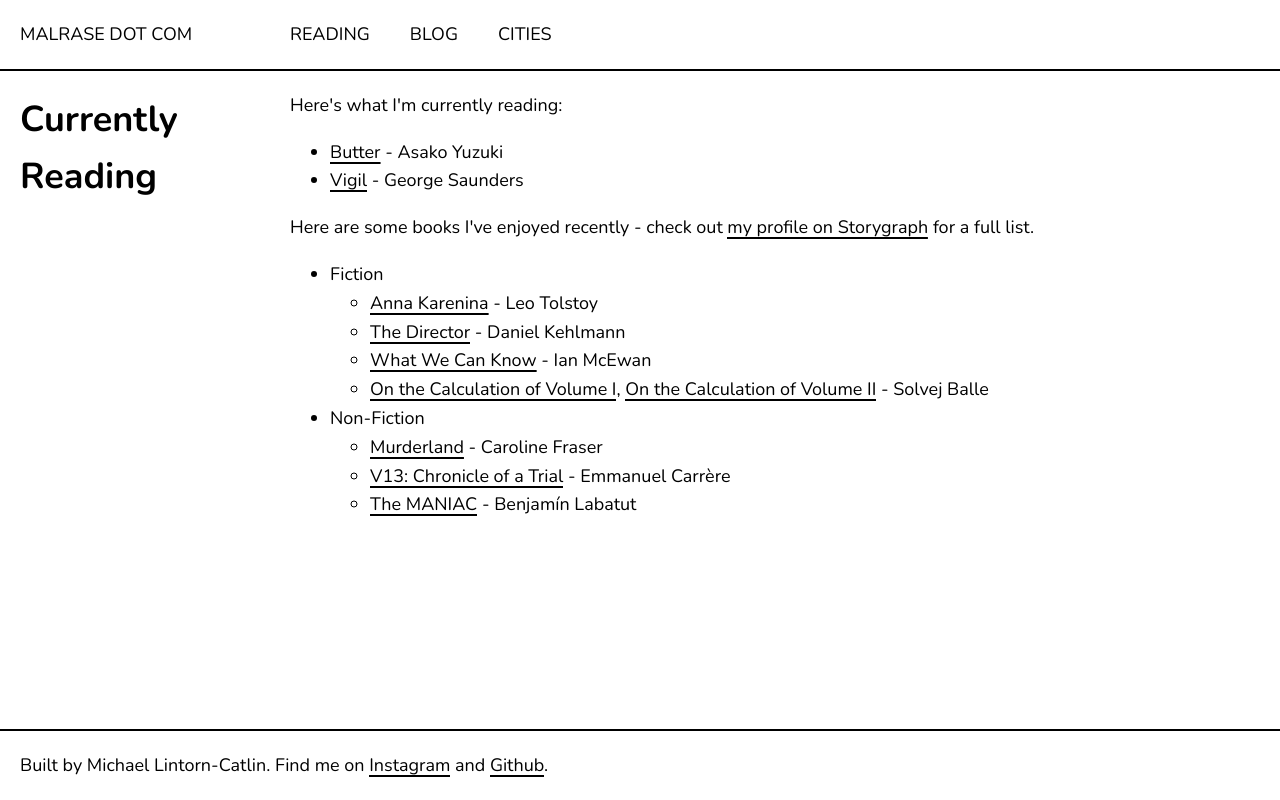
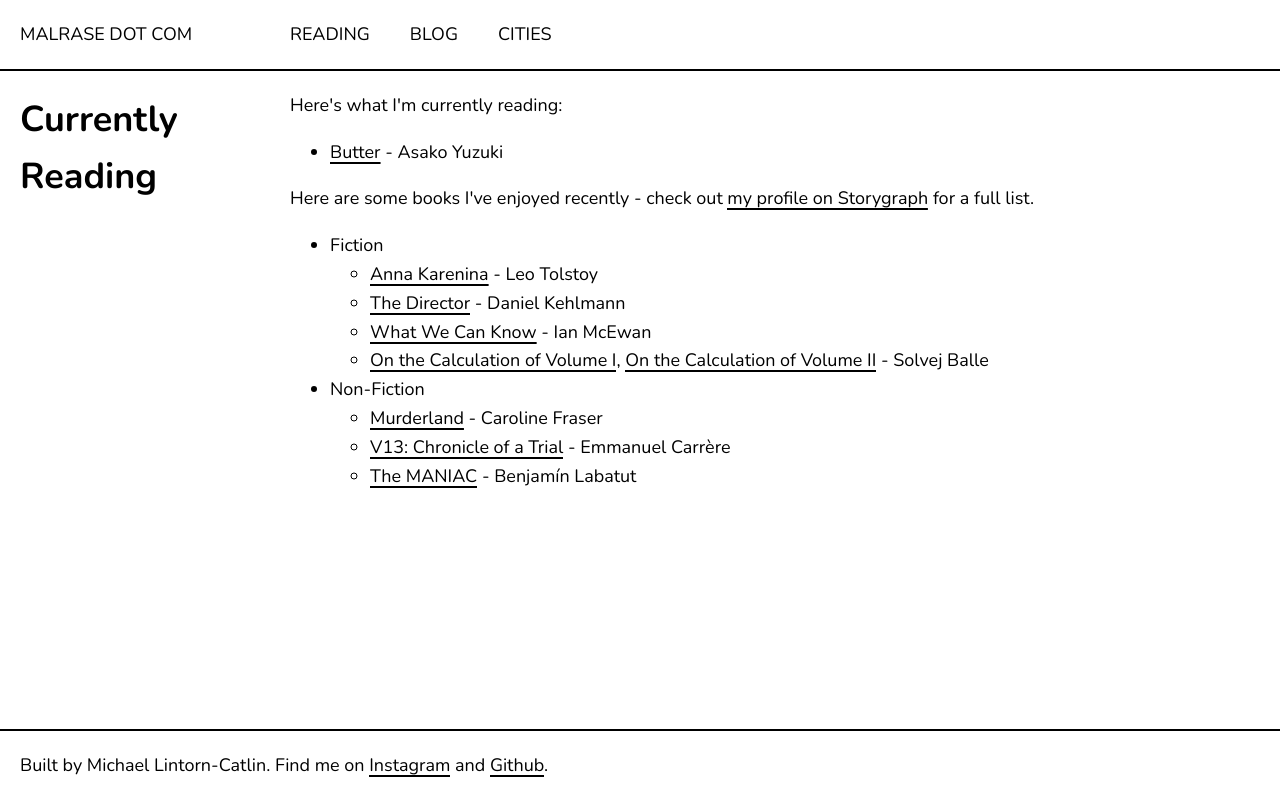
Before and after one commit to malrase/malrasedotcom, a Next.js app: page /currently-reading in a window 1280 px wide. Built offline with nearby package versions, Linux system fonts and the light colour scheme.

Commit message:
Remove Vigil from currently reading list
Amp-Thread-ID: https://ampcode.com/threads/T-019d596b-85fa-75e9-a58b-9c6bd25a72d6
Co-authored-by: Amp <amp@ampcode.com>

```diff
--- a/pages/currently-reading/index.js
+++ b/pages/currently-reading/index.js
@@ -8,7 +8,6 @@ export default function CurrentlyReadingIndex() {
       <p>Here's what I'm currently reading:</p>
       <ul>
         <li><a href='https://app.thestorygraph.com/books/82cda351-2e3f-48d3-8308-b2cd3ffdd855'>Butter</a> - Asako Yuzuki</li>
-        <li><a href='https://app.thestorygraph.com/books/2fc27184-b0f7-4d65-8ee8-28df25ae8caf'>Vigil</a> - George Saunders</li>
       </ul>
       <p>Here are some books I've enjoyed recently - check out <a href="https://app.thestorygraph.com/profile/malrase">my profile on Storygraph</a> for a full list. </p>
       <ul>
```
